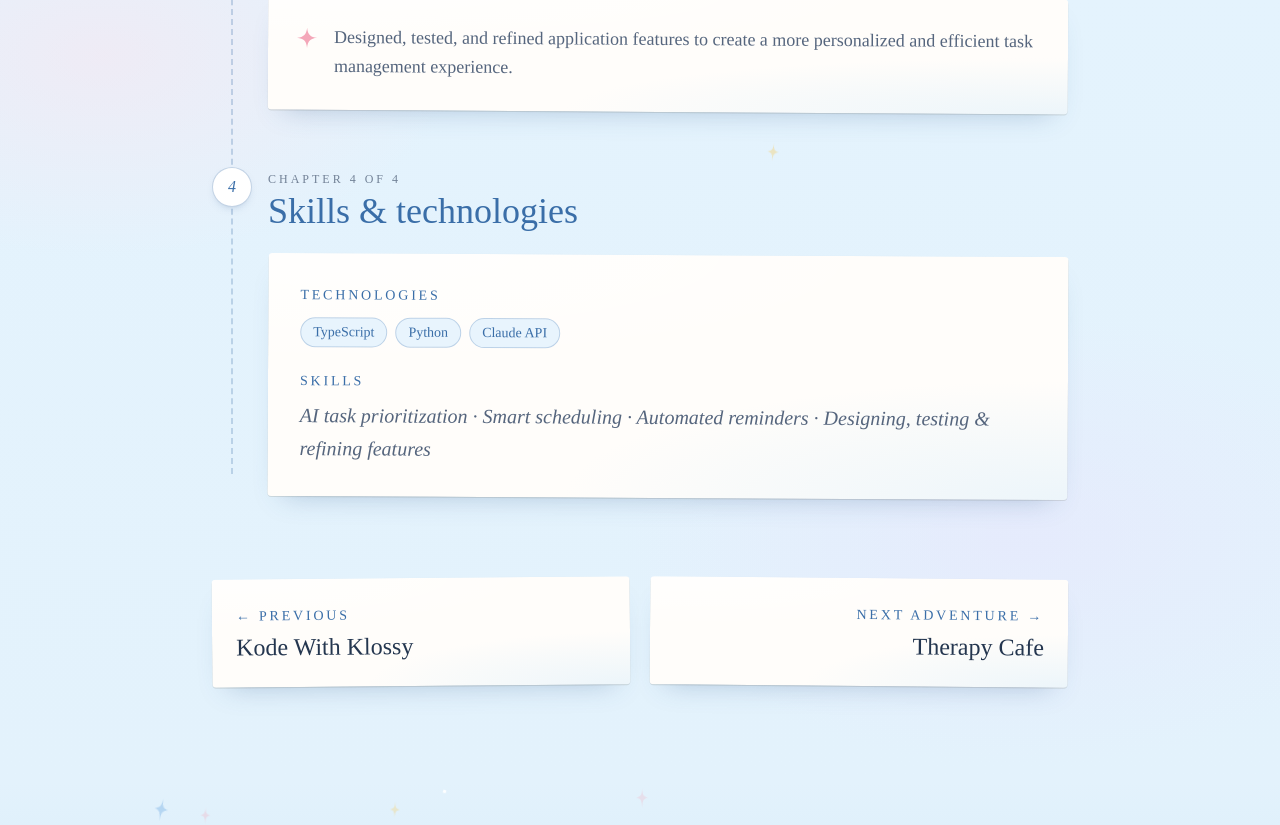
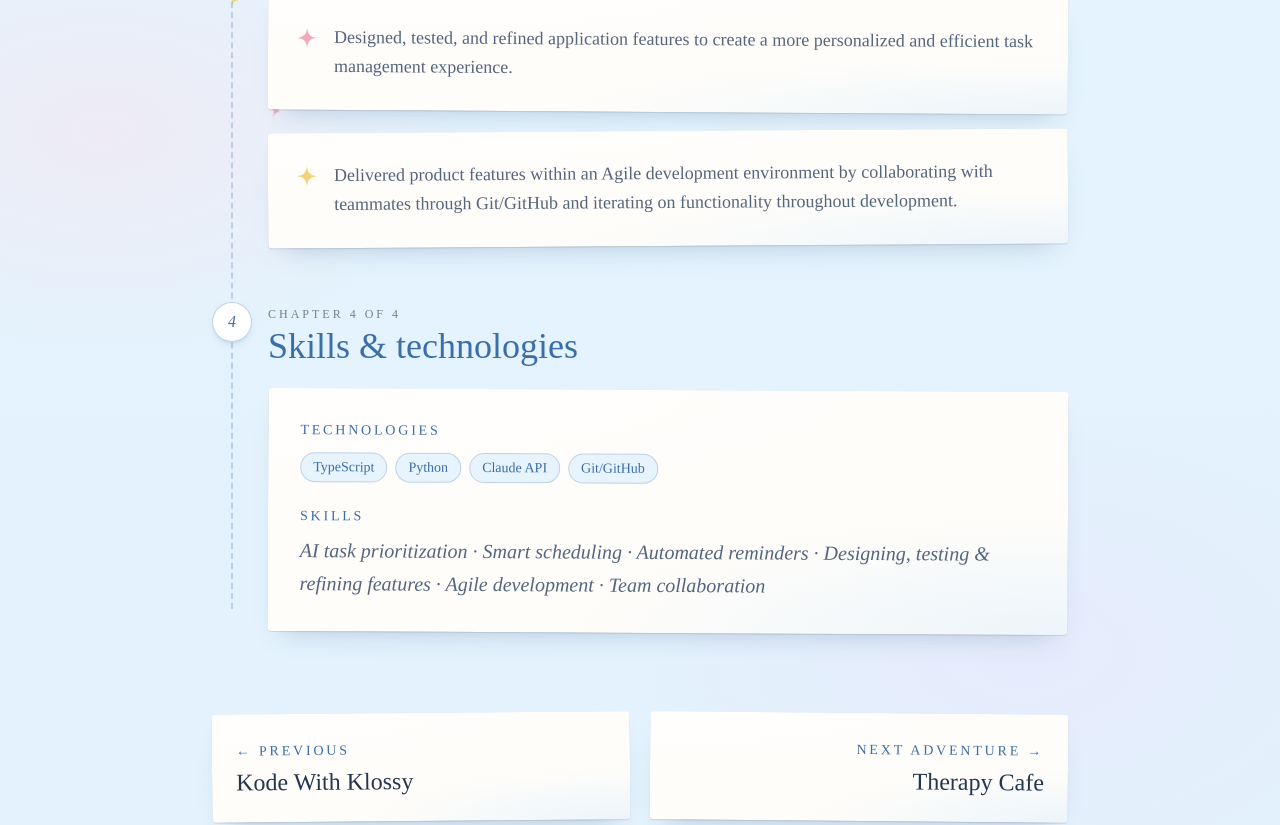
Before and after one commit to JodyAbdulrazek/nextjs-boilerplate, a Next.js app: page /work/ai-task-management-app in a window 1280 px wide. Shown: the part 1260-2085 px from the top of the page. Built offline with nearby package versions, Linux system fonts and the light colour scheme.

Commit message:
Add Agile and Git/GitHub work to the AI Task Management App
Co-Authored-By: Claude Opus 5.5 <noreply@anthropic.com>

```diff
--- a/app/data/work.ts
+++ b/app/data/work.ts
@@ -207,11 +207,14 @@ export const projects: Work[] = [
       },
       {
         heading: "What I worked on",
-        items: ["Designed, tested, and refined application features to create a more personalized and efficient task management experience."],
+        items: [
+          "Designed, tested, and refined application features to create a more personalized and efficient task management experience.",
+          "Delivered product features within an Agile development environment by collaborating with teammates through Git/GitHub and iterating on functionality throughout development.",
+        ],
       },
     ],
-    tech: ["TypeScript", "Python", "Claude API"],
-    skills: ["AI task prioritization", "Smart scheduling", "Automated reminders", "Designing, testing & refining features"],
+    tech: ["TypeScript", "Python", "Claude API", "Git/GitHub"],
+    skills: ["AI task prioritization", "Smart scheduling", "Automated reminders", "Designing, testing & refining features", "Agile development", "Team collaboration"],
   },
   {
     slug: "therapy-cafe",
```
